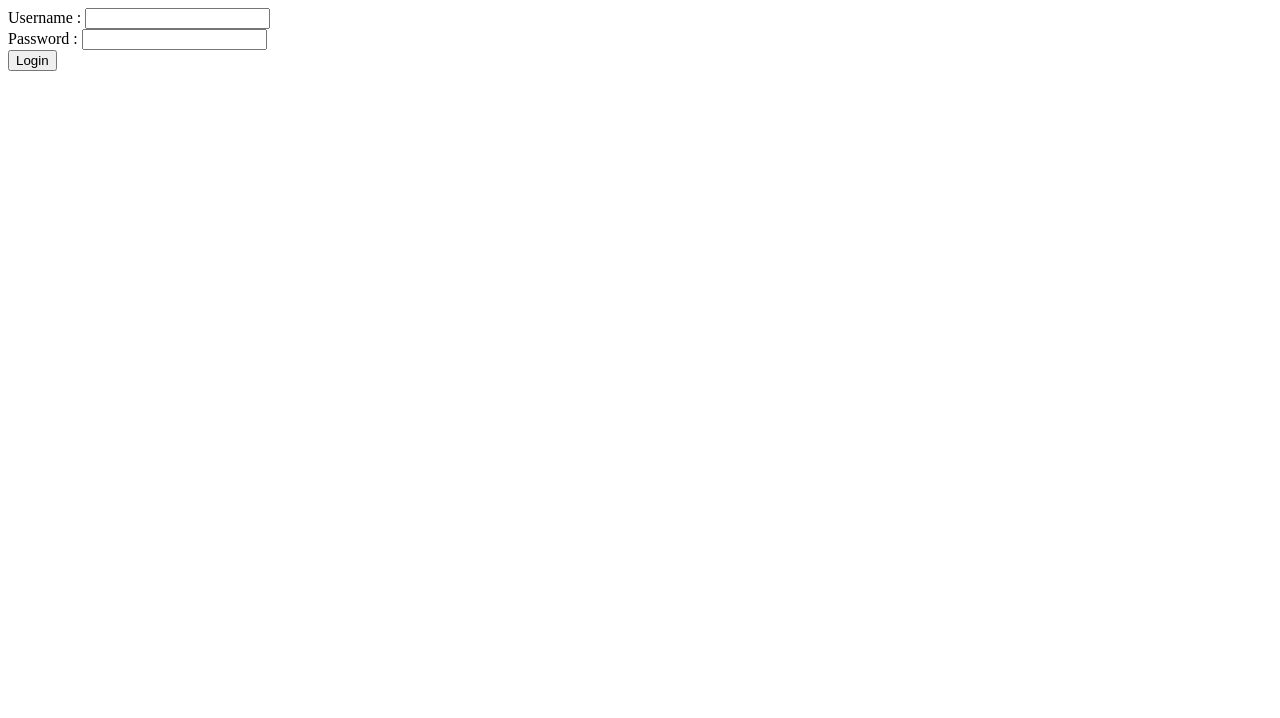
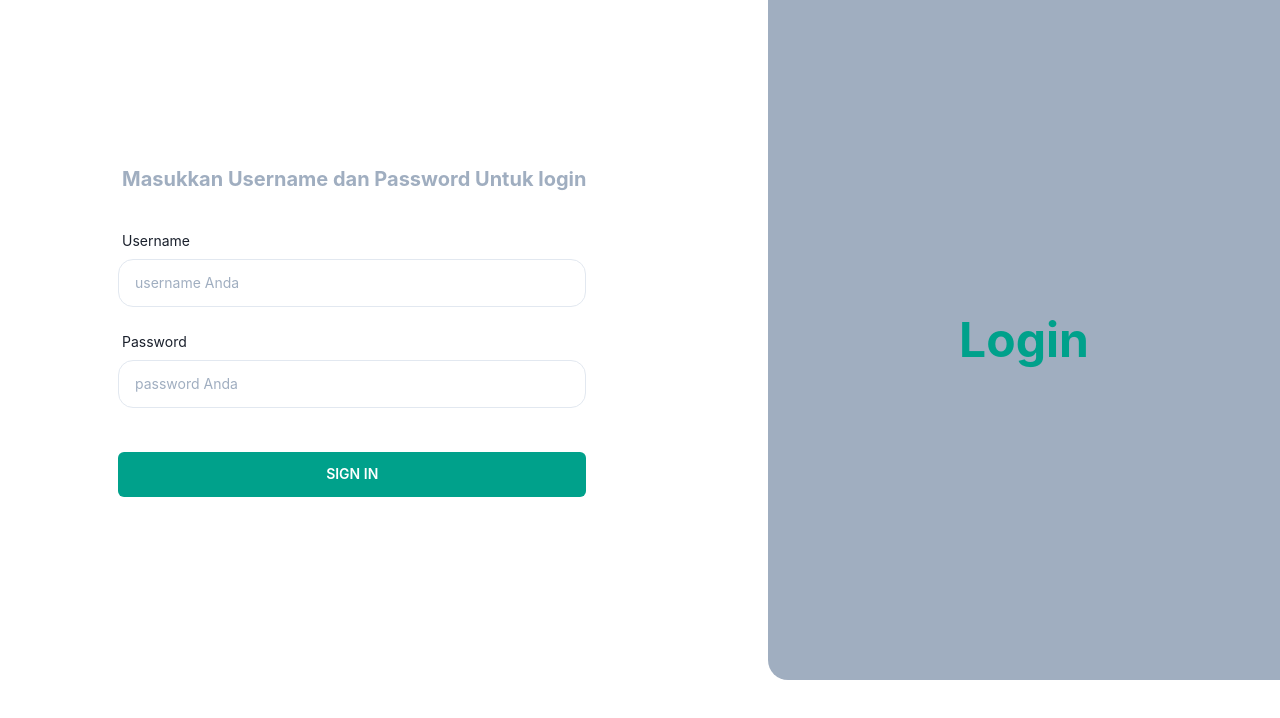
Before and after one commit to shulhanakmal/belajar_blockchain, a React (Create React App) app: page /login in a window 1280 px wide. Shown: the top 718 px of the page. Built offline with nearby package versions, Linux system fonts and the light colour scheme.

Commit message:
templating chakra

```diff
--- a/package.json
+++ b/package.json
@@ -3,9 +3,13 @@
   "version": "0.1.0",
   "private": true,
   "dependencies": {
+    "@chakra-ui/react": "^1.8.3",
+    "@emotion/react": "^11.7.1",
+    "@emotion/styled": "^11.6.0",
     "@testing-library/jest-dom": "^5.16.2",
     "@testing-library/react": "^12.1.2",
     "@testing-library/user-event": "^13.5.0",
+    "framer-motion": "^6.2.6",
     "react": "^17.0.2",
     "react-dom": "^17.0.2",
     "react-redux": "^7.2.6",
--- a/src/components/login/FormLogin.js
+++ b/src/components/login/FormLogin.js
@@ -1,26 +1,69 @@
-import React from 'react';
-import { Field, reduxForm } from 'redux-form';
+import React, { useState } from 'react';
+import { reduxForm } from 'redux-form';
+import {
+    Box,
+    Flex,
+    Button,
+    chakra,
+    FormControl,
+    FormLabel,
+    Heading,
+    Input,
+    Text,
+    useColorModeValue,
+    Center
+} from "@chakra-ui/react";
 
 const FormLogin = (props) => {
-  const { handleSubmit } = props;
+  const { handleSubmit, changeUsername, changePassword } = props;
+  const mainColor = useColorModeValue("#00A18B", "#00A18B");
+  const textColor = useColorModeValue("gray.400", "white");
 
   return (
-    <form onSubmit={handleSubmit}>
-        <div>
-            <label>Username : </label>
-            <Field type="input" component="input" name="username" />
-        </div>
-        <div>
-            <label>Password : </label>
-            <Field type="password" component="input" name="password" />
-        </div>
-        <div>
-            <button type="submit">Login</button>
-        </div>
-    </form>
+
+    <Flex position="relative" >
+      <Flex h={{ sm: "initial", md: "75vh", lg: "85vh" }} w="100%" maxW="1044px" mx="auto" justifyContent="space-between" pt={{ sm: "100px", md: "0px" }}>
+        <Flex alignItems="center" justifyContent="start" >
+          <Flex direction="column" w="100%" background="transparent" >
+            <Text mb="36px" ms="4px" color={textColor} fontWeight="bold" fontSize="20px">
+                Masukkan Username dan Password Untuk login
+            </Text>
+            <chakra.form onSubmit={handleSubmit}>
+              <FormControl>
+                  <FormLabel ms="4px" fontSize="sm" fontWeight="normal">
+                      Username
+                  </FormLabel>
+                  <Input onChange={changeUsername} borderRadius="15px" mb="24px" fontSize="sm" type="text" placeholder="username Anda" size="lg"/>
+              </FormControl>
+              <FormControl>
+                  <FormLabel ms="4px" fontSize="sm" fontWeight="normal">
+                      Password
+                  </FormLabel>
+                  <Input onChange={changePassword} borderRadius="15px" mb="24px" fontSize="sm" type="password" placeholder="password Anda" size="lg"/>
+                  <Button fontSize="sm" type="submit" bg={mainColor} w="100%" h="45" mb="20px" color="white" mt="20px" _hover={{bg: "teal.200"}} _active={{bg: mainColor}}>
+                      SIGN IN
+                  </Button>
+              </FormControl>
+            </chakra.form>
+          </Flex>
+        </Flex>
+        <Box display={{ base: "none", md: "block" }} overflowX="hidden" h="100%" w="40vw" position="absolute" right="0px">
+          <Box background={textColor} w="100%" h="100%" bgSize="cover" bgPosition="50%" position="absolute" borderBottomLeftRadius="20px">
+            <Flex flexDirection="row" align="center" justify="center" w="100%" h="100%">
+              <Center>
+                <Heading color={mainColor} fontSize="48px">
+                  Login
+                </Heading>
+              </Center>
+            </Flex>
+          </Box>
+        </Box>
+      </Flex>
+    </Flex>
+
   );
 };
 
 export default reduxForm({
-  form: "login", // a unique identifier for this form
+  form: "login",
 })(FormLogin);
--- a/src/components/login/login.js
+++ b/src/components/login/login.js
@@ -8,11 +8,25 @@ export default class Login extends Component {
 
     this.state = {
         vlogin: false,
+        username: '',
+        password: '',
     };
   }
 
-  handleSubmit = (values) => {
-    if(values.username === 'admin' && values.password === '123456') {
+  changeUsername = (event) => {
+    this.setState({
+      username: event.target.value,
+    });
+  };
+
+  changePassword = (event) => {
+    this.setState({
+      password: event.target.value,
+    });
+  };
+
+  handleSubmit = () => {
+    if(this.state.username === 'admin' && this.state.password === '123456') {
         this.setState({
             vlogin: true,
         });
@@ -27,6 +41,8 @@ export default class Login extends Component {
         return (
             <Fragment>
                 <FormLogin
+                    changeUsername={this.changeUsername}
+                    changePassword={this.changePassword}
                     onSubmit={this.handleSubmit}
                 />
             </Fragment>
--- a/src/index.js
+++ b/src/index.js
@@ -4,12 +4,15 @@ import App from './components/App';
 import { Provider } from 'react-redux';
 import { createStore } from 'redux';
 import reducers from './reducers';
+import { ChakraProvider } from '@chakra-ui/react';
 
 const store = createStore(reducers);
 
 ReactDOM.render(
-    <Provider store={store}>
-    <App />
-    </Provider>,
+    <ChakraProvider>
+        <Provider store={store}>
+            <App />
+        </Provider>
+    </ChakraProvider>,
     document.querySelector('#root')
 );
```
Also changed, not shown: 1 other file (tests, documents, lock files or other folders).
